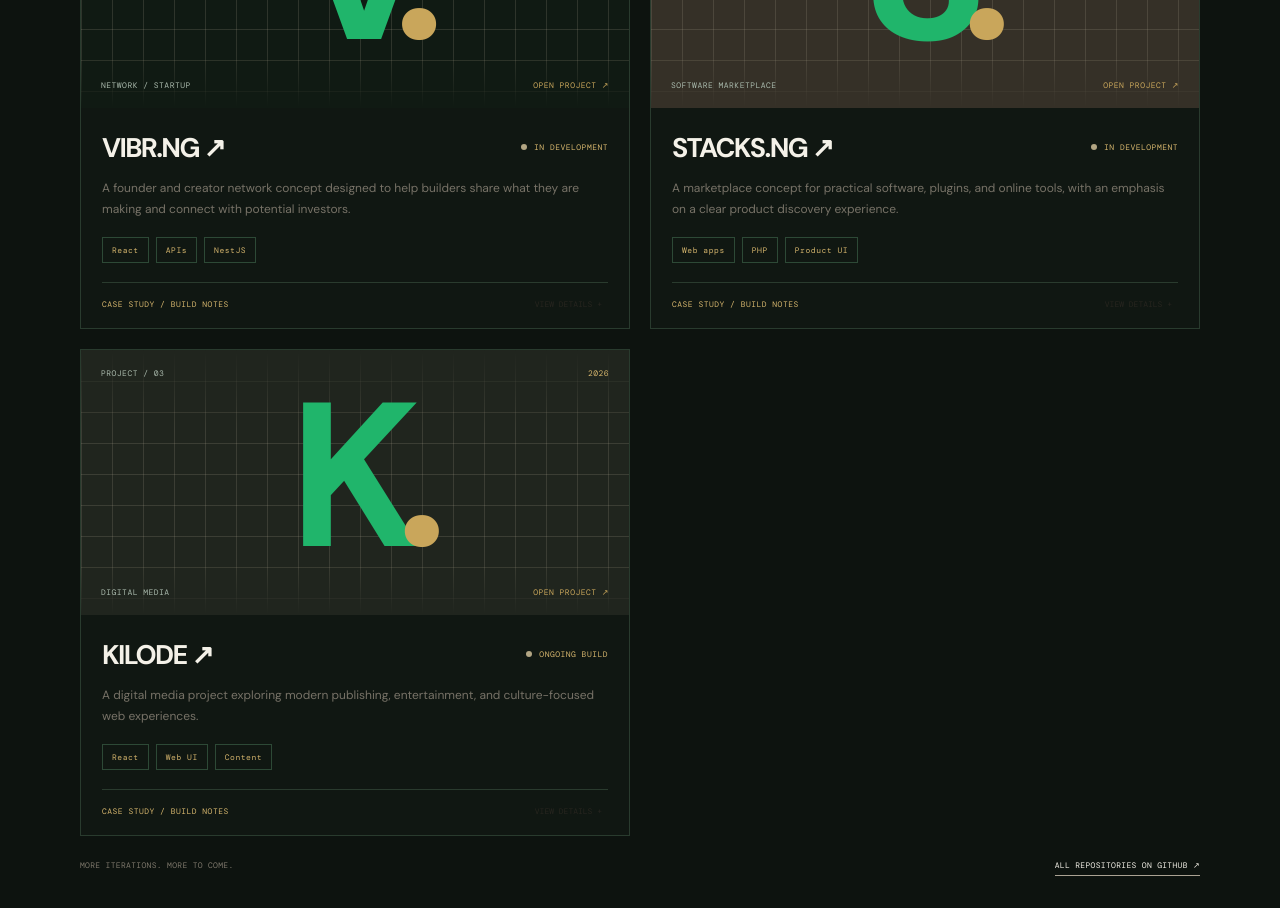
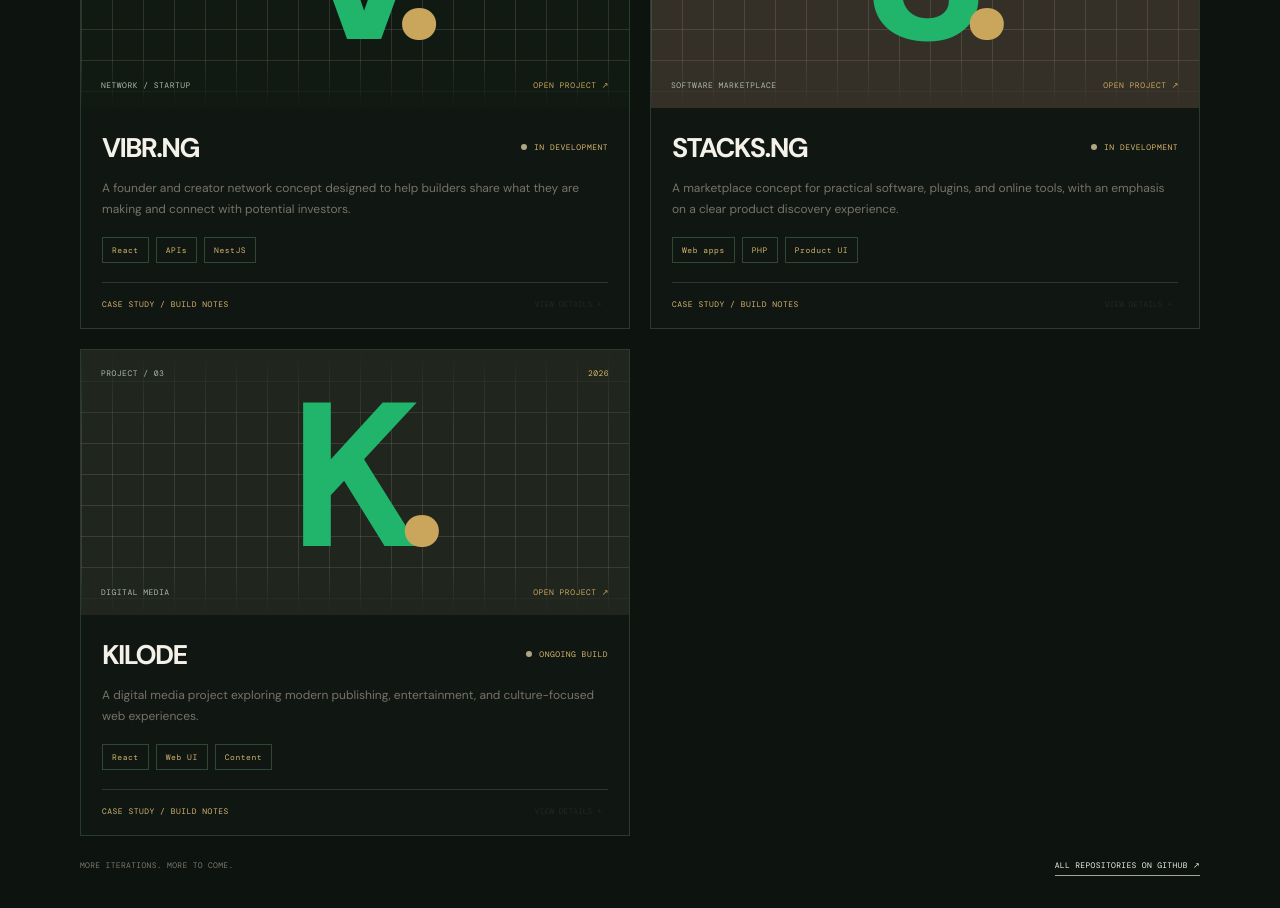
Before and after one commit to mrceogodwin/designbygodwin, a Next.js app: page / in a window 1280 px wide. Shown: the part 2040-2948 px from the top of the page. Built offline with nearby package versions, Linux system fonts and the light colour scheme; no server answers; the database is empty; a web font is replaced by a local one.

Commit message:
Remove unwanted emoji-style external link icons from project titles

```diff
--- a/app/page.tsx
+++ b/app/page.tsx
@@ -123,7 +123,7 @@ export default function Home() {
           </div> : <a className="project-art" href={projectHref} target="_blank" rel="noreferrer" aria-label={"Open " + projectName + " project in a new tab"}>
             <div className="project-art-head"><span>PROJECT / {project.id}</span><span>{project.year}</span></div><div className="project-glyph">{project.symbol}<span>.</span></div><div className="project-art-lines" /><div className="project-art-foot"><span>{project.category}</span><span>OPEN PROJECT ↗</span></div>
           </a>}
-          <div className="project-body"><div className="project-name-row"><h3><a href={projectHref} target="_blank" rel="noreferrer" aria-label={"Open " + projectName + " project"}>{projectName} ↗</a></h3><span className="project-status"><i />{projectStatus}</span></div><p>{projectDescription}</p><div className="project-tech">{project.stack.map(t => <span key={t}>{t}</span>)}</div>{activeProject === project.id && <div className="project-detail"><p>{project.detail}</p><a href={project.repo} target="_blank" rel="noreferrer">VIEW SOURCE REPOSITORY ↗</a></div>}<div className="project-link-row"><span>CASE STUDY / BUILD NOTES</span><button onClick={() => setActiveProject(activeProject === project.id ? null : project.id)}>{activeProject === project.id ? "CLOSE −" : "VIEW DETAILS +"}</button></div></div>
+          <div className="project-body"><div className="project-name-row"><h3><a href={projectHref} target="_blank" rel="noreferrer" aria-label={"Open " + projectName + " project"}>{projectName}</a></h3><span className="project-status"><i />{projectStatus}</span></div><p>{projectDescription}</p><div className="project-tech">{project.stack.map(t => <span key={t}>{t}</span>)}</div>{activeProject === project.id && <div className="project-detail"><p>{project.detail}</p><a href={project.repo} target="_blank" rel="noreferrer">VIEW SOURCE REPOSITORY ↗</a></div>}<div className="project-link-row"><span>CASE STUDY / BUILD NOTES</span><button onClick={() => setActiveProject(activeProject === project.id ? null : project.id)}>{activeProject === project.id ? "CLOSE −" : "VIEW DETAILS +"}</button></div></div>
         </article>; })}</div>
         <div className="projects-footer"><span>MORE ITERATIONS. MORE TO COME.</span><a href="https://github.com/mrceogodwin" target="_blank" rel="noreferrer">ALL REPOSITORIES ON GITHUB ↗</a></div>
       </div></section>
```
